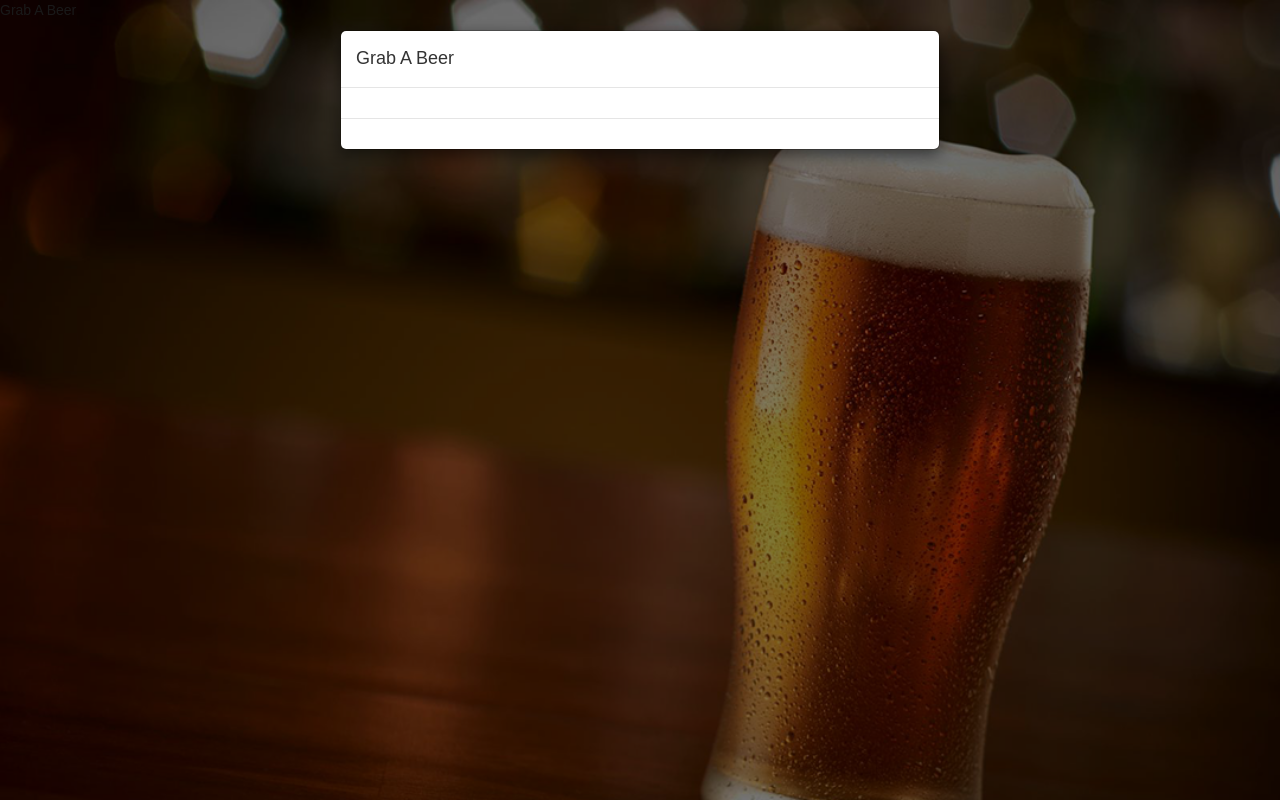
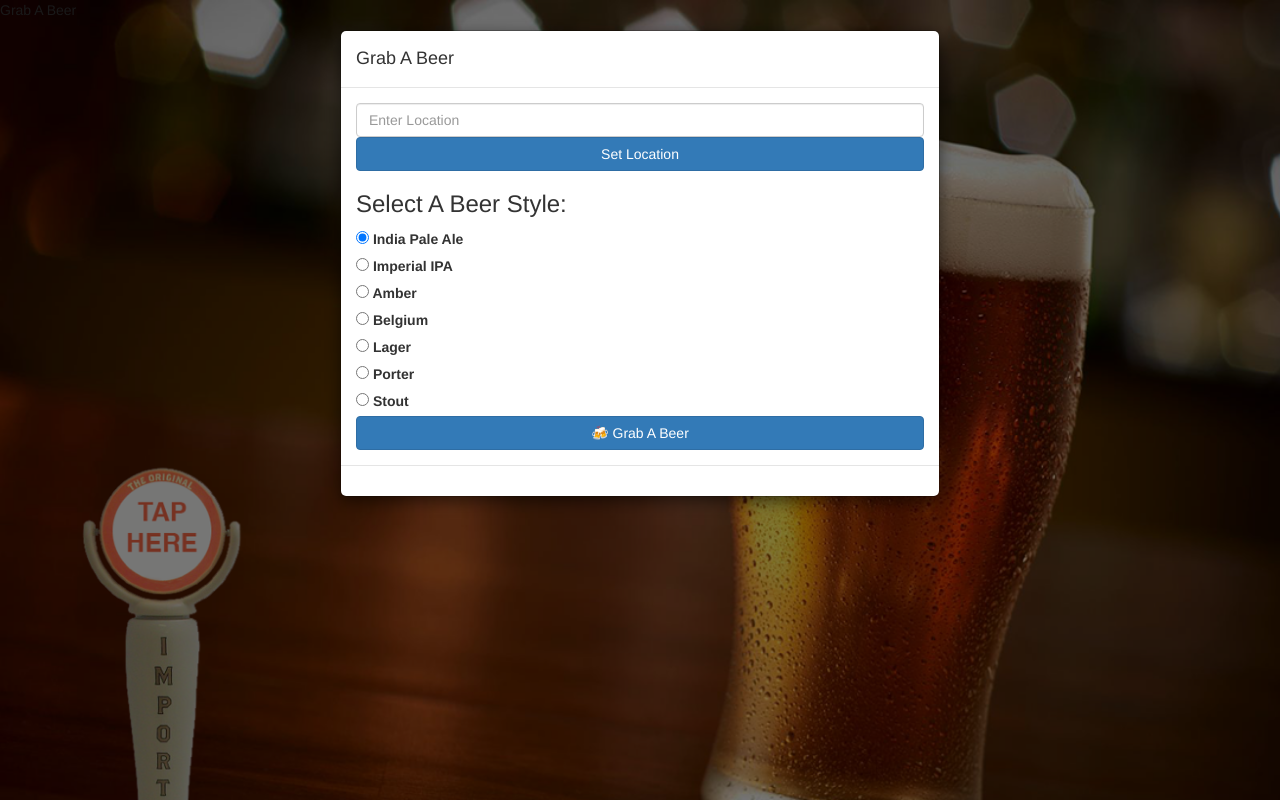
Before and after one commit to stayasleep/react_beer, a React (Create React App) app: page / in a window 1280 px wide. Built offline with nearby package versions, Linux system fonts and the light colour scheme.

Commit message:
this modal man, gr

```diff
--- a/package.json
+++ b/package.json
@@ -7,7 +7,11 @@
     "react": "^15.6.1",
     "react-bootstrap": "^0.31.3",
     "react-dom": "^15.6.1",
-    "react-scripts": "1.0.13"
+    "react-redux": "^5.0.6",
+    "react-scripts": "1.0.13",
+    "redux": "^3.7.2",
+    "redux-form": "^7.0.4",
+    "redux-thunk": "^2.2.0"
   },
   "scripts": {
     "start": "react-scripts start",
--- a/src/App.css
+++ b/src/App.css
@@ -3,3 +3,11 @@ body{
     background-repeat: no-repeat;
     background-size: cover;
 }
+
+.tap-it {
+    height: 44vmin;
+    width: 22vmin;
+    position: absolute;
+    left: 6%;
+    bottom: 0;
+}
--- a/src/actions/types.js
+++ b/src/actions/types.js
@@ -0,0 +1 @@
+export const TESTING = "testing";
--- a/src/components/modal.js
+++ b/src/components/modal.js
@@ -1,5 +1,9 @@
 import React, { Component } from 'react';
-import { Modal } from 'react-bootstrap';
+import { Button, Modal } from 'react-bootstrap';
+import { connect } from 'react-redux';
+import { Field, reduxForm } from 'redux-form'
+import renderInput from './utilities/render_input';
+import renderBeer from './utilities/render_beer';
 
 class ModalMenu extends Component{
     constructor(props){
@@ -8,15 +12,51 @@ class ModalMenu extends Component{
             show: true,
         };
     }
+    handleSubmit(values){
+        console.log('submiting things',values);
+    }
 
     render(){
+        const { handleSubmit, reset, submitting } = this.props;
         return(
             <Modal show={this.state.show}>
                 <Modal.Header>
                     <Modal.Title>Grab A Beer</Modal.Title>
                 </Modal.Header>
                 <Modal.Body>
-
+                    <form onSubmit={handleSubmit((values) => {this.handleSubmit(values)})}>
+                        <Field className="form-control location-field" type="text" label="Enter Location" name="location" component={renderInput} />
+                        <Button block={true} bsStyle="primary"  type="button" >Set Location</Button>
+                        <h3>Select A Beer Style:</h3>
+                        <label>
+                            <Field name="beer" type="radio" value="American%20IPA" checked={true}  component="input" />{' '}India Pale Ale
+                        </label>
+                        <br/>
+                        <label>
+                            <Field name="beer" type="radio" value="Imperial%20IPA" component="input"  />{' '}Imperial IPA
+                        </label>
+                        <br/>
+                        <label>
+                            <Field name="beer" type="radio" value="Amber" component="input" />{' '}Amber
+                        </label>
+                        <br/>
+                        <label>
+                            <Field name="beer" type="radio" value="Belgian%20Dubbel" component="input" />{' '}Belgium
+                        </label>
+                        <br/>
+                        <label>
+                            <Field name="beer" type="radio" value="American%20Lager" component="input" />{' '}Lager
+                        </label>
+                        <br/>
+                        <label>
+                            <Field name="beer" type="radio" value="Robust%20Porter" component="input" />{' '}Porter
+                        </label>
+                        <br/>
+                        <label>
+                            <Field name="beer" type="radio" value="Stout" component="input" />{' '}Stout
+                        </label>
+                        <Button block={true} bsStyle="primary" type="submit" >🍻 Grab A Beer</Button>
+                    </form>
                 </Modal.Body>
                 <Modal.Footer>
 
@@ -25,4 +65,19 @@ class ModalMenu extends Component{
         )
     }
 }
+function validate(values){
+    console.log('vals',values);
+    const errors = {};
+
+    if(!values.location){
+        errors.location = "Required";
+    }
+    return errors;
+}
+
+ModalMenu = reduxForm({
+    form: 'beer',
+    validate,
+})(ModalMenu);
+
 export default ModalMenu;
--- /dev/null
+++ b/src/components/tap.js
@@ -0,0 +1,14 @@
+import React from 'react';
+import beertap from '../images/beertap.png';
+
+export default (props) => {
+    console.log('props',props);
+    function handleClick(){
+        props.onClick();
+    }
+    return(
+        <div className="tap-it" style={{background: `url(${beertap}) center center / cover no-repeat`}} onClick={handleClick}>
+
+        </div>
+    )
+}
--- /dev/null
+++ b/src/components/utilities/render_beer.js
@@ -0,0 +1,14 @@
+import React from 'react';
+
+export default function renderBeer({className, input, label, type, value}){
+    return(
+        <input
+            className={className}
+            checked={true}
+            label ={label}
+            type={type}
+            value={value}
+            {...input}
+        />
+    )
+}
--- /dev/null
+++ b/src/components/utilities/render_input.js
@@ -0,0 +1,15 @@
+import React from 'react';
+
+export default function renderInput({className, input, label, type, val, meta: {active, dirty, touched, error}}){
+    return(
+        <div>
+            <input
+                className={className}
+                placeholder={label}
+                type={type}
+                {...input}
+            />
+            {touched && (error && <span>{error}</span>)}
+        </div>
+    )
+}
--- a/src/components/welcome.js
+++ b/src/components/welcome.js
@@ -1,12 +1,17 @@
 import React, { Component } from 'react';
 import ModalMenu from './modal';
+import Tap from './tap';
 
 class Welcome extends Component{
     constructor(props){
         super(props);
         this.state={
-            showModal: true,
+            showModal: false,
         };
+    }
+
+    handleTapClick(){
+        console.log("tap dat")
     }
 
     render(){
@@ -14,6 +19,7 @@ class Welcome extends Component{
             <div>
                 <div>Grab A Beer</div>
                 <ModalMenu/>
+                <Tap onClick={()=> {this.handleTapClick.bind(this)()}}/>
             </div>
         )
     }
--- a/src/index.css
+++ /dev/null
@@ -1,5 +0,0 @@
-body {
-  margin: 0;
-  padding: 0;
-  font-family: sans-serif;
-}
--- a/src/index.js
+++ b/src/index.js
@@ -1,11 +1,19 @@
 import React from 'react';
 import ReactDOM from 'react-dom';
-import './index.css';
+import { Provider } from 'react-redux';
+import { createStore, applyMiddleware } from 'redux';
+import thunk from 'redux-thunk';
+import reducers from './reducers';
 import App from './app';
 import registerServiceWorker from './registerServiceWorker';
 
+const createStoreWithMiddleware = applyMiddleware(thunk)(createStore);
+const store = createStoreWithMiddleware(reducers);
+
 ReactDOM.render(
-    <App />,
+    <Provider store={store}>
+        <App />
+    </Provider>,
     document.getElementById('root')
 );
 registerServiceWorker();
--- /dev/null
+++ b/src/reducers/index.js
@@ -0,0 +1,10 @@
+import { combineReducers } from 'redux';
+import { reducer as formReducer } from 'redux-form';
+import mapReducer from './map_reducer';
+
+const rootReducer = combineReducers({
+    form: formReducer,
+    maps: mapReducer,
+});
+
+export default rootReducer;
--- /dev/null
+++ b/src/reducers/map_reducer.js
@@ -0,0 +1,14 @@
+import {
+    TESTING
+} from '../actions/types';
+
+const defaultState = {tbd:null};
+
+export default function(state = defaultState, action){
+    switch(action.type){
+        case TESTING:
+            return {...state};
+        default:
+            return state;
+    }
+}
```
